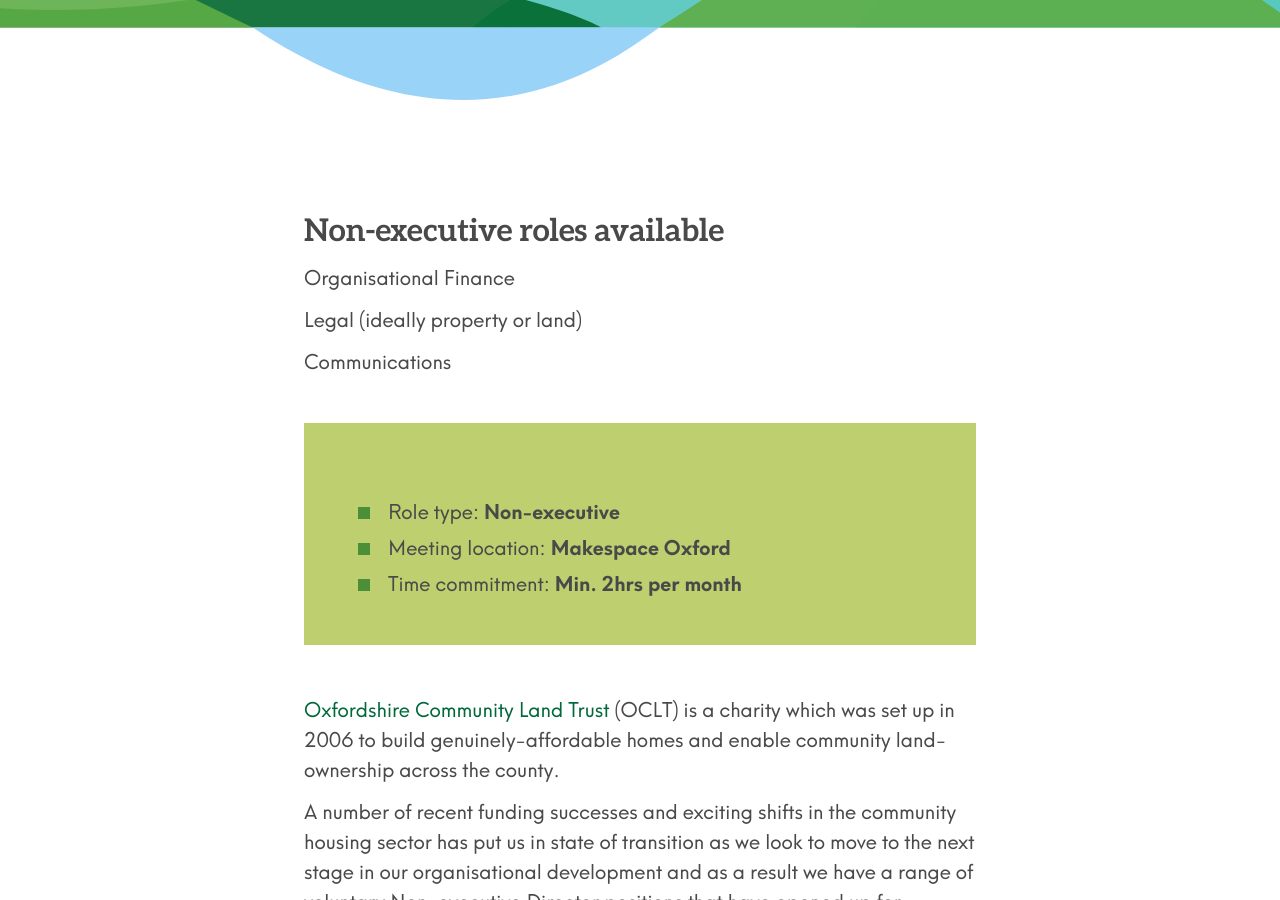
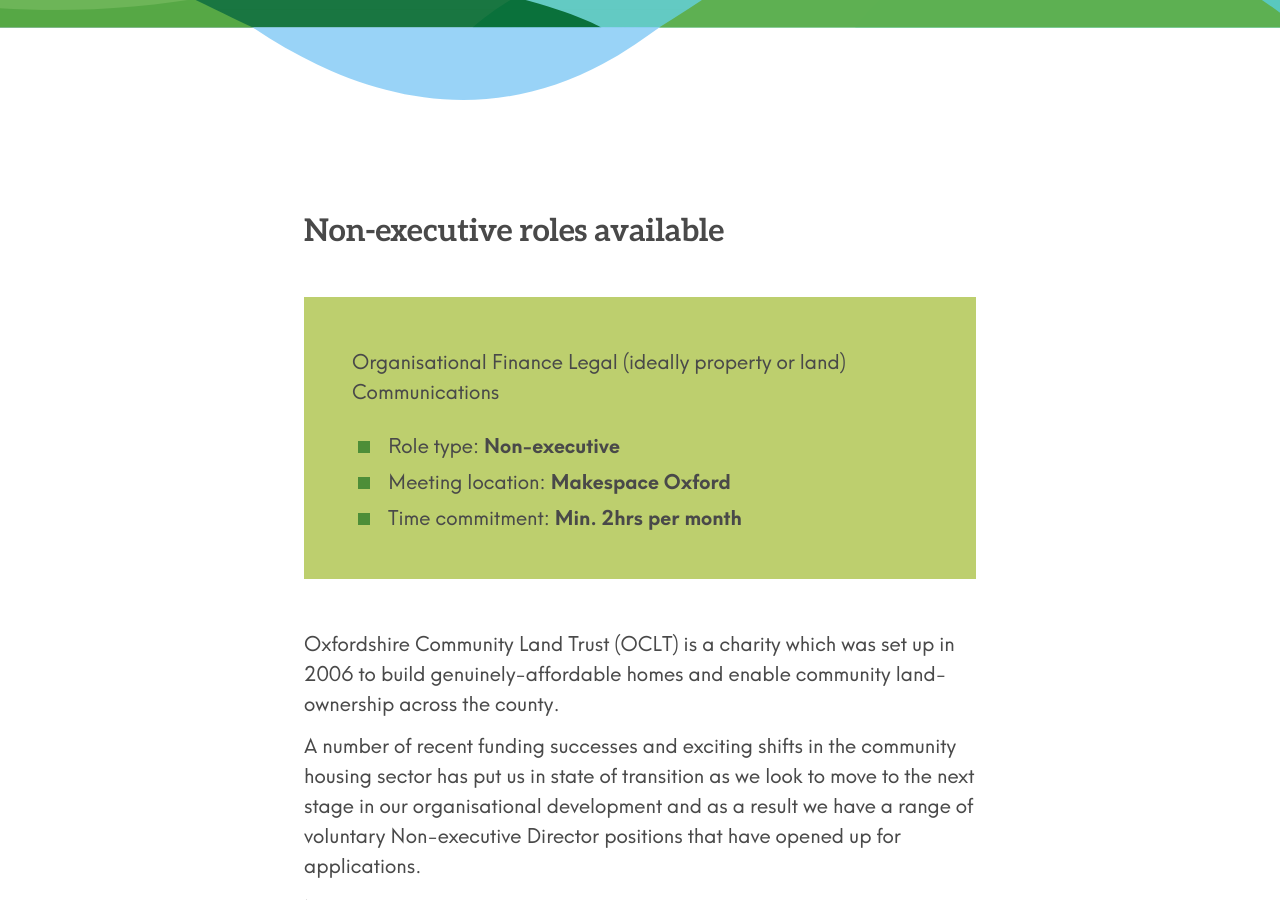
Before and after one commit to johnpuddephatt/oclt, a Jekyll site: the page built from _pages/apply-to-join-the-board.md, in a window 1280 px wide and 900 px high, scrolled down 445 px. Built offline with Jekyll 4.4.1, drawn with Linux system fonts in a browser that asks for light colours; some of the changed lines change nothing that is shown.

Commit message:
Update from Forestry.io Charlie Fisher updated _pages/apply-to-join-the-board.md

```diff
--- a/_pages/apply-to-join-the-board.md
+++ b/_pages/apply-to-join-the-board.md
@@ -6,13 +6,10 @@
 ---
 ## Non-executive roles available
 
+<div class="pullout-box">
 Organisational Finance
-
 Legal (ideally property or land)
-
 Communications
-
-<div class="pullout-box">
 <ul>
 <li>
 Role type: <b>Non-executive</b>
@@ -26,7 +23,7 @@
 </ul>
 </div>
 
-[Oxfordshire Community Land Trust](http://oclt.org.uk/content/information) (OCLT) is a charity which was set up in 2006 to build genuinely-affordable homes and enable community land-ownership across the county.
+Oxfordshire Community Land Trust (OCLT) is a charity which was set up in 2006 to build genuinely-affordable homes and enable community land-ownership across the county.
 
 A number of recent funding successes and exciting shifts in the community housing sector has put us in state of transition as we look to move to the next stage in our organisational development and as a result we have a range of voluntary Non-executive Director positions that have opened up for applications.
 
```
